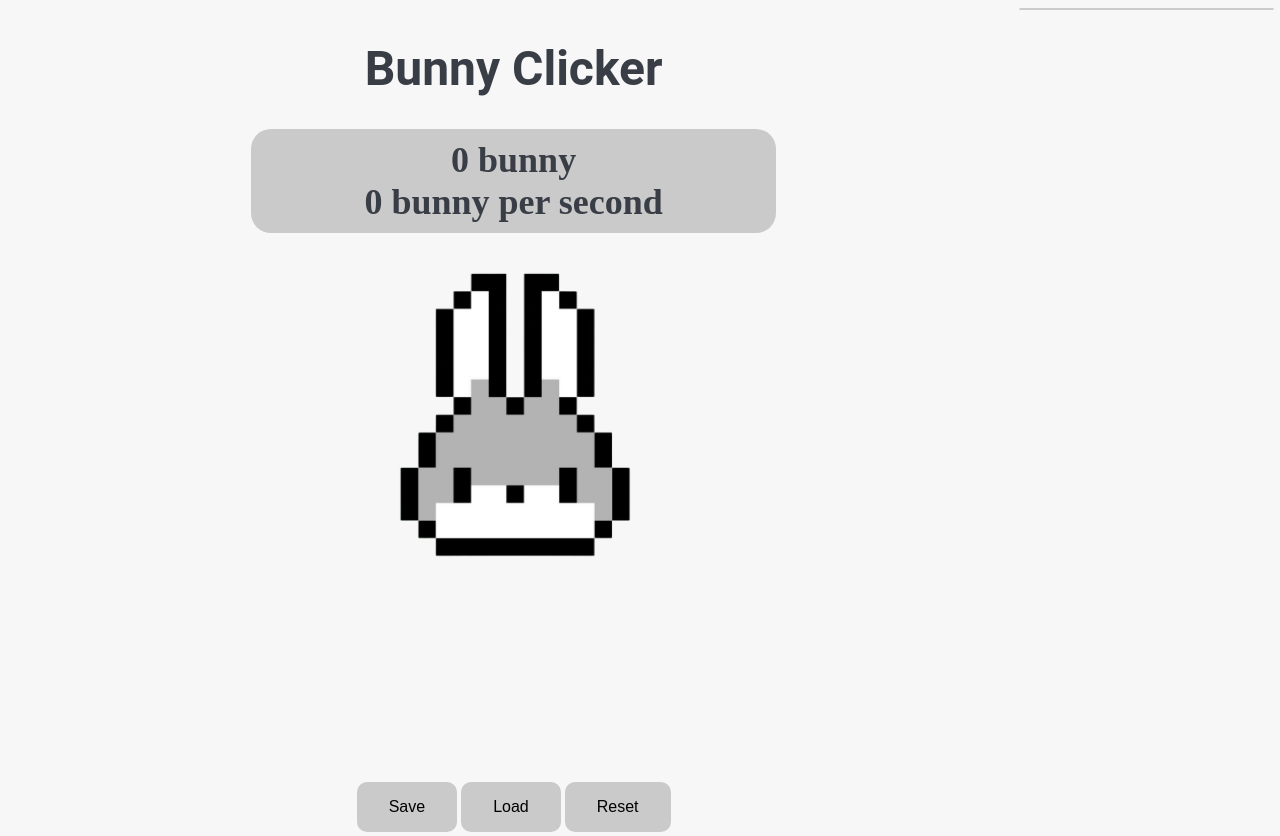
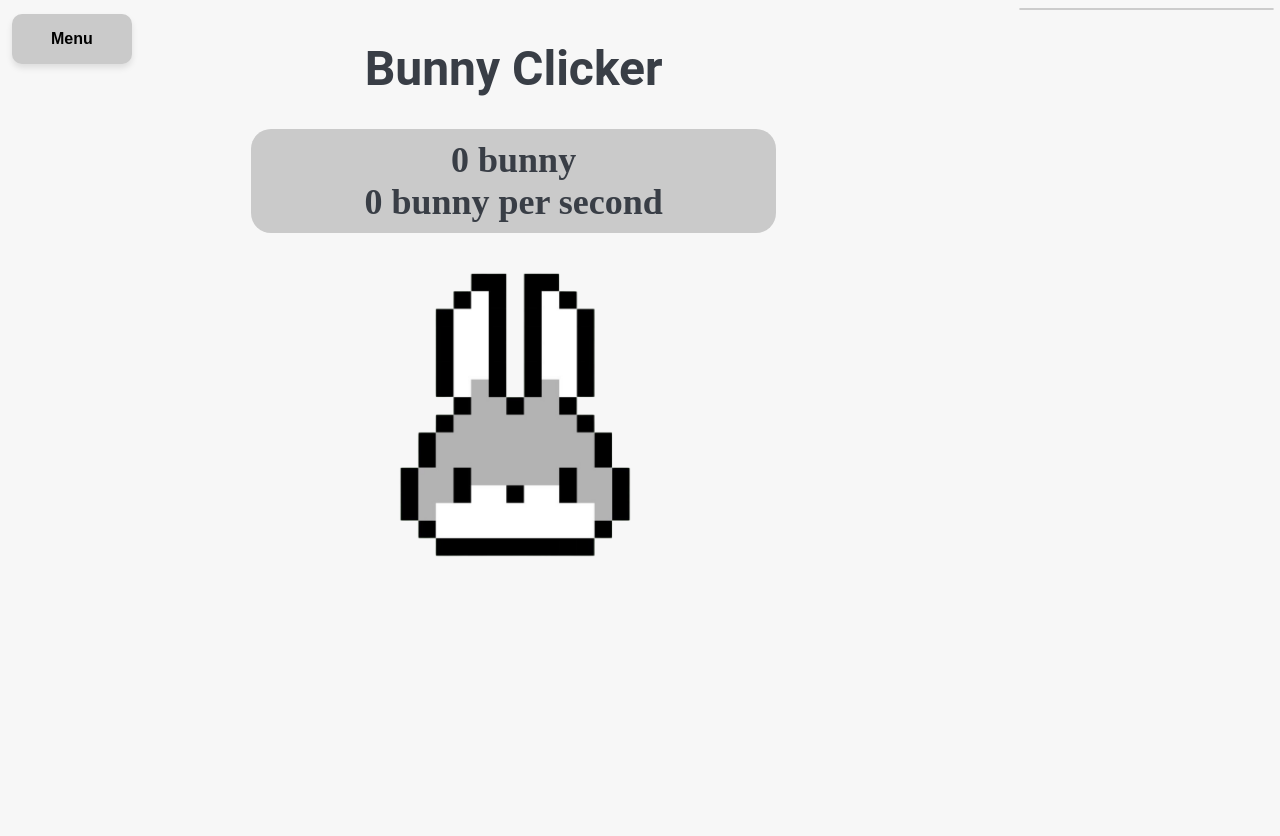
Before and after one commit to Sola0404/bunny-clicker, a React (Vite) app in the folder client/: page / in a window 1280 px wide. After the commit the page ends 800 px from the top, so only its background shows below. Built offline with nearby package versions, Linux system fonts and the light colour scheme.

Commit message:
Create menuContainer component

```diff
--- /dev/null
+++ b/client/src/components/MenuContainer.jsx
@@ -0,0 +1,46 @@
+import {
+	loadGameFromServer,
+	saveGameToServer,
+	resetGame,
+} from "../utils/gameUtils";
+
+const MenuContainer = ({
+	score,
+	scorePerSecond,
+	items,
+	setScore,
+	setScorePerSecond,
+	setItems,
+}) => {
+	return (
+		<div className="menu-container">
+			<button className="menu-btn">Menu</button>
+
+			<div className="dropdown-menu">
+				<button className="menu-item">Register</button>
+				<button className="menu-item">Login</button>
+				<button
+					className="menu-item"
+					onClick={() => saveGameToServer(score, scorePerSecond, items)}
+				>
+					Save
+				</button>
+				<button
+					className="menu-item"
+					onClick={() => loadGameFromServer(setScore, setScorePerSecond, setItems)}
+				>
+					Load
+				</button>
+				<button
+					className="menu-item"
+					onClick={() => resetGame(setScore, setScorePerSecond, setItems)}
+				>
+					Reset
+				</button>
+				<button className="menu-item">Logout</button>
+			</div>
+		</div>
+	);
+};
+
+export default MenuContainer;
--- a/client/src/components/index.js
+++ b/client/src/components/index.js
@@ -3,3 +3,4 @@ export { default as ScoreBoard } from './ScoreBoard';
 export { default as ShopContainer } from './ShopContainer';
 export { default as SubmitBtn } from './SubmitBtn';
 export { default as UpgradeContainer } from './UpgradeContainer';
+export { default as MenuContainer } from './MenuContainer';
--- a/client/src/index.css
+++ b/client/src/index.css
@@ -5,6 +5,7 @@
 	--background-color: #f7f7f7;
 	--content-background-color: #cacaca;
 	--hover-color: #eeeeee;
+	--dark-hover-color: #373a40;
 }
 
 body {
@@ -149,10 +150,15 @@ h1 {
 	font-weight: bold;
 }
 
-.reset-btn {
+.menu-container {
+	position: absolute;
+	top: 10px;
+	left: 10px;
+}
+
+.menu-btn {
 	background-color: var(--content-background-color);
-	border: none;
-	padding: 16px 32px;
+	padding: 16px 39px;
 	text-align: center;
 	text-decoration: none;
 	display: inline-block;
@@ -161,8 +167,57 @@ h1 {
 	transition-duration: 0.4s;
 	cursor: pointer;
 	border-radius: 10px;
+	border: none;
+	box-shadow: 0 4px 6px rgba(0, 0, 0, 0.1);
+	font-weight: bold;
 }
 
-.reset-btn:hover {
-	background-color: var(--hover-color);
+.menu-btn:hover {
+	background-color: var(--dark-hover-color);
+	color: white;
 }
+
+.dropdown-menu {
+	display: block;
+	position: absolute;
+	top: 60px;
+	left: 0;
+	background-color: var(--content-background-color);
+	box-shadow: 0px 8px 16px 0px rgba(0, 0, 0, 0.2);
+	z-index: 1;
+	border-radius: 10px;
+	overflow: hidden;
+	opacity: 0;
+	transform: translateY(-10px);
+	transition: opacity 0.3s ease, transform 0.3s ease;
+}
+
+.menu-container:hover .dropdown-menu {
+	opacity: 1;
+	transform: translateY(0);
+}
+
+.menu-item {
+	background-color: var(--content-background-color);
+	padding: 16px 32px;
+	text-align: center;
+	text-decoration: none;
+	display: block;
+	font-size: 16px;
+	margin: 0;
+	transition-duration: 0.4s;
+	cursor: pointer;
+	border: none;
+	width: 100%;
+	box-sizing: border-box;
+	border-bottom: 1px solid rgba(0, 0, 0, 0.1);
+}
+
+.menu-item:last-child {
+	border-bottom: none;
+}
+
+.menu-item:hover {
+	background-color: var(--dark-hover-color);
+	color: white;
+}
--- a/client/src/pages/Game.jsx
+++ b/client/src/pages/Game.jsx
@@ -4,13 +4,11 @@ import {
 	ClickerContainer,
 	ShopContainer,
 	UpgradeContainer,
+	MenuContainer,
 } from "../components";
 import {
 	loadGameFromLocalStorage,
-	loadGameFromServer,
 	saveGameToLocalStorage,
-	saveGameToServer,
-	resetGame,
 } from "../utils/gameUtils";
 
 const Game = () => {
@@ -63,31 +61,20 @@ const Game = () => {
 
 	return (
 		<div>
+			<MenuContainer
+				score={score}
+				scorePerSecond={scorePerSecond}
+				items={items}
+				setScore={setScore}
+				setScorePerSecond={setScorePerSecond}
+				setItems={setItems}
+			/>
 			<div className="section-left">
 				<h1>Bunny Clicker</h1>
 				<ScoreBoard score={score} scorePerSecond={scorePerSecond} />
 				<br />
 				<ClickerContainer addToScore={addToScore} clickingPower={clickingPower} />
-				<div className="section-footer">
-					<button
-						className="reset-btn"
-						onClick={() => saveGameToServer(score, scorePerSecond, items)}
-					>
-						Save
-					</button>
-					<button
-						className="reset-btn"
-						onClick={() => loadGameFromServer(setScore, setScorePerSecond, setItems)}
-					>
-						Load
-					</button>
-					<button
-						className="reset-btn"
-						onClick={() => resetGame(setScore, setScorePerSecond, setItems)}
-					>
-						Reset
-					</button>
-				</div>
+				<div className="section-footer">{/* TODO: Add a footer */}</div>
 			</div>
 
 			<div className="section-right">
```
